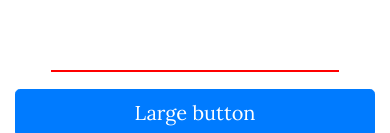
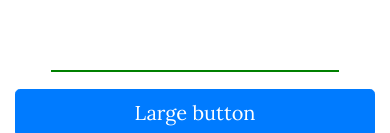
Before and after one commit to DanijelaMilanovic/Projekat_UzmiKnjigu, a plain HTML site: page indexw.html in a window 390 px wide. Shown: the part 711-844 px from the top of the page. Drawn offline with nearby package versions, Linux system fonts and the light colour scheme; files that its build step writes are made by us from their sources.

Commit message:
izmjenaa

```diff
--- a/SignUpCss.css
+++ b/SignUpCss.css
@@ -108,7 +108,7 @@ html, body {
         text-align: center;
     }
     .v-line {
-        background-color: red;
+        background-color: green;
         margin: 0 auto;
         height: 2px;
         width: 18rem;
```
